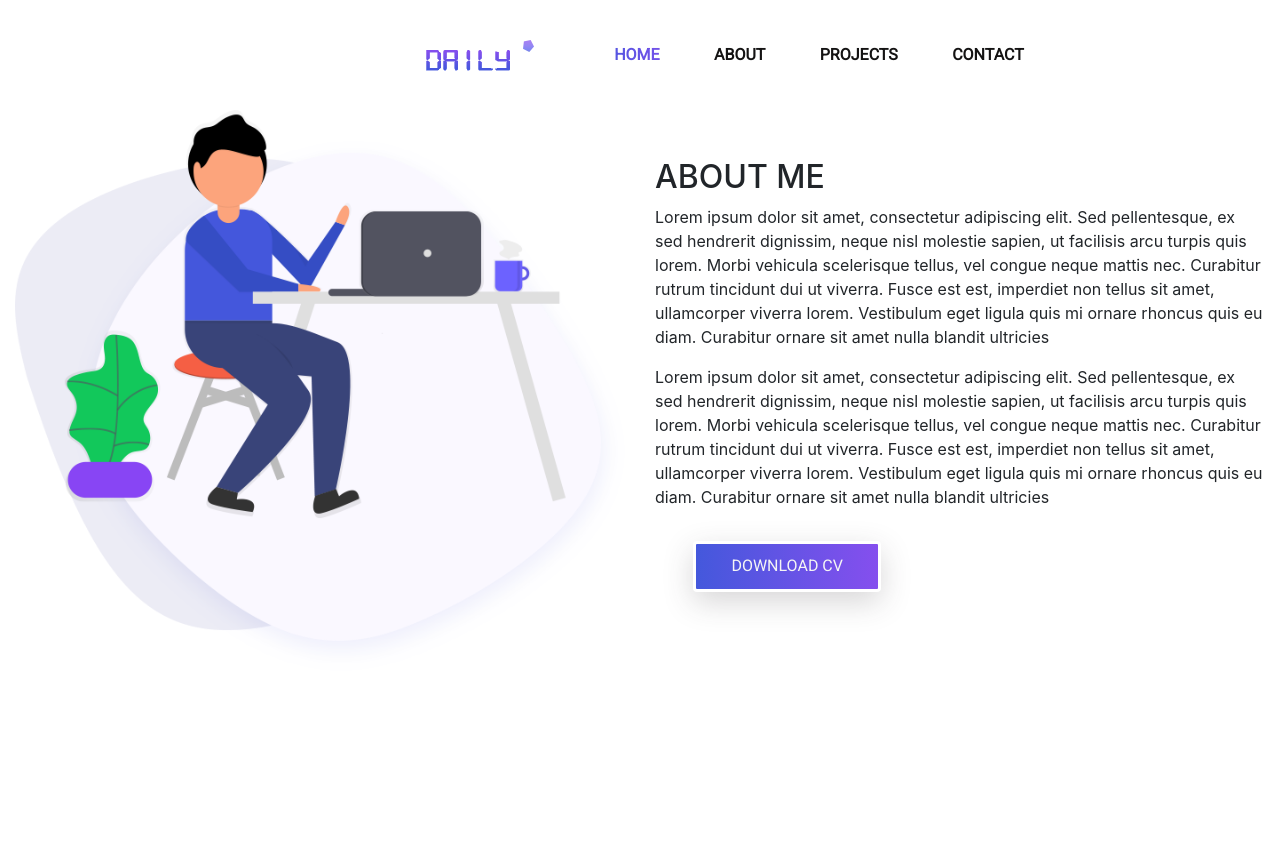
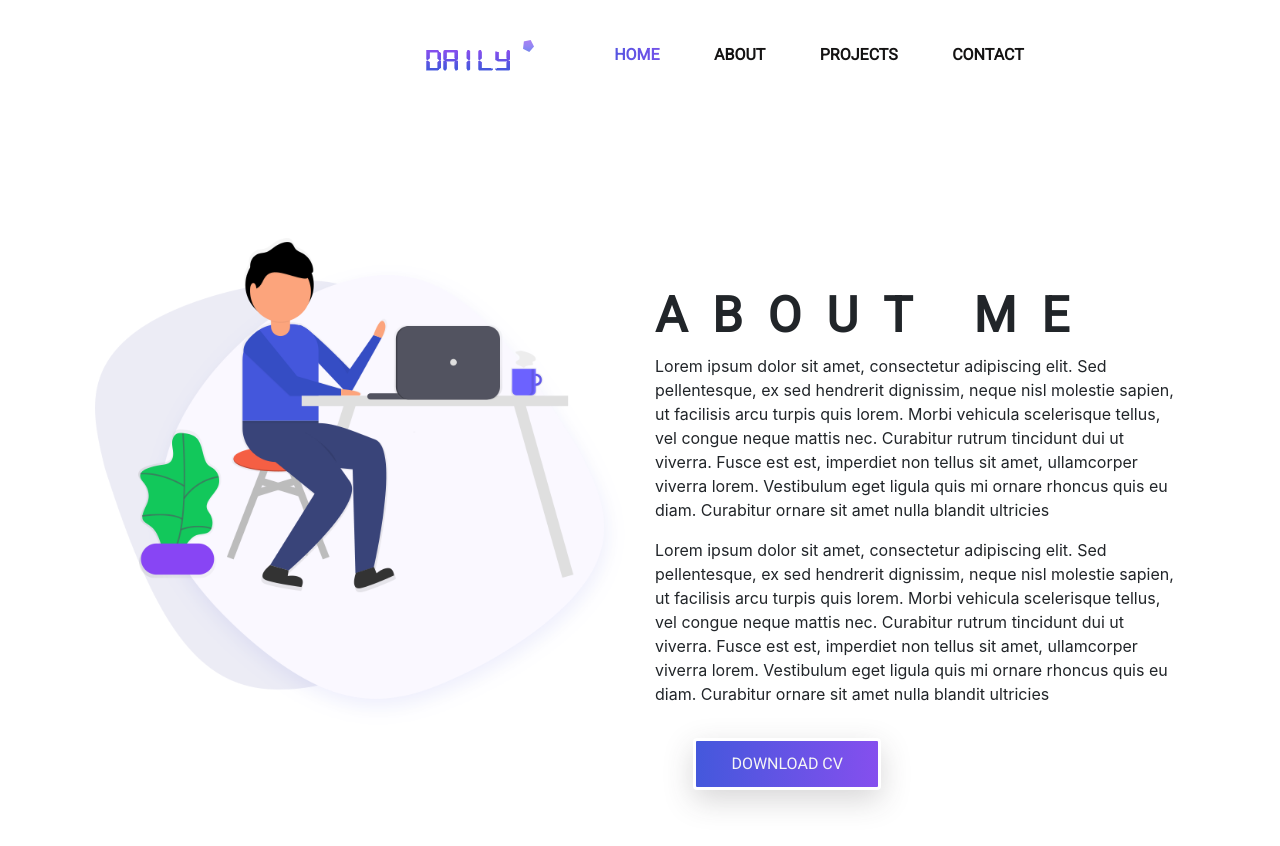
Before and after one commit to abhaydee/PersonalPortfolio, a React (Create React App) app: page /About in a window 1280 px wide. Shown: the top 846 px of the page. Before the commit the page ends 800 px from the top, so only its background shows below. Built offline with nearby package versions, Linux system fonts and the light colour scheme.

Commit message:
details about myself

```diff
--- a/src/App.css
+++ b/src/App.css
@@ -70,3 +70,10 @@
 .site-main .about-area{
 padding: 8rem 5rem;
 }
+
+.site-main .about-area .about-title h2 >span{
+  display: block;
+  font: normal bold 49px/60px var(--roboto);
+  letter-spacing: 25px;
+
+}
--- a/src/Components/About.js
+++ b/src/Components/About.js
@@ -4,7 +4,8 @@ import "../App.css"
 export default class About extends Component {
     render() {
         return (
-            <section className="site-main about-area">
+            <section className="site-main">
+            <section className="about-area">
                 <div className="container-fluid">
                     <div className="row">
                         <div className="col-lg-6 col-md-12">
@@ -29,6 +30,7 @@ export default class About extends Component {
                     </div>
                 </div>
             </section>
+            </section>
         )
     }
 }
```
